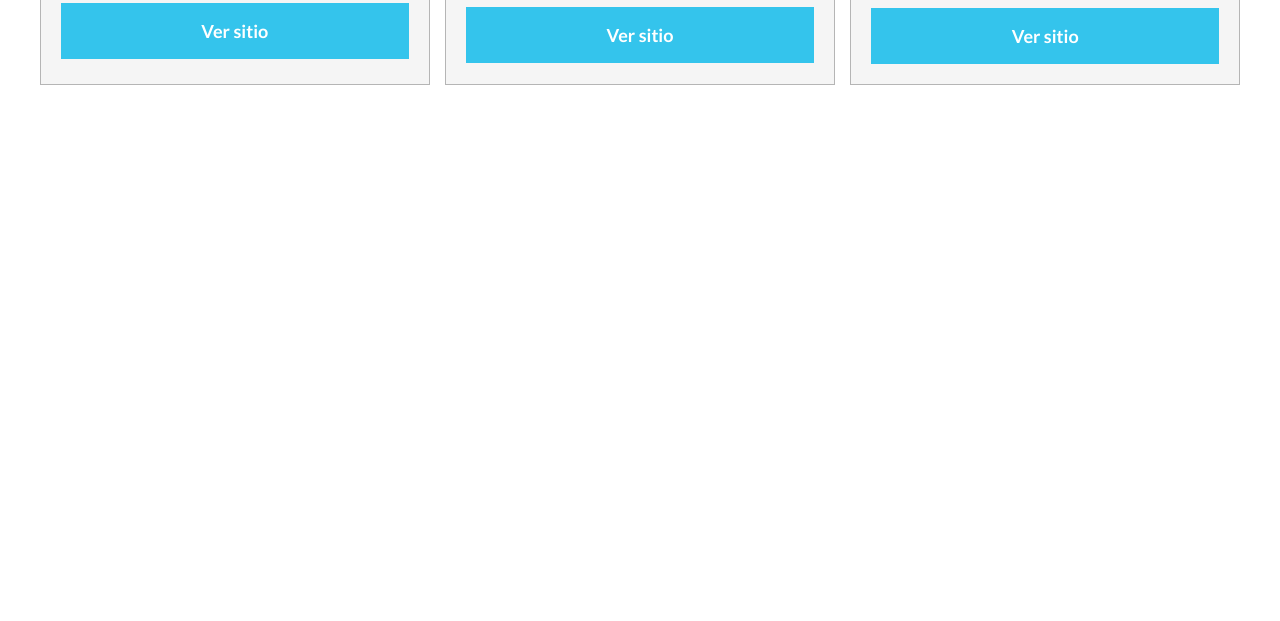
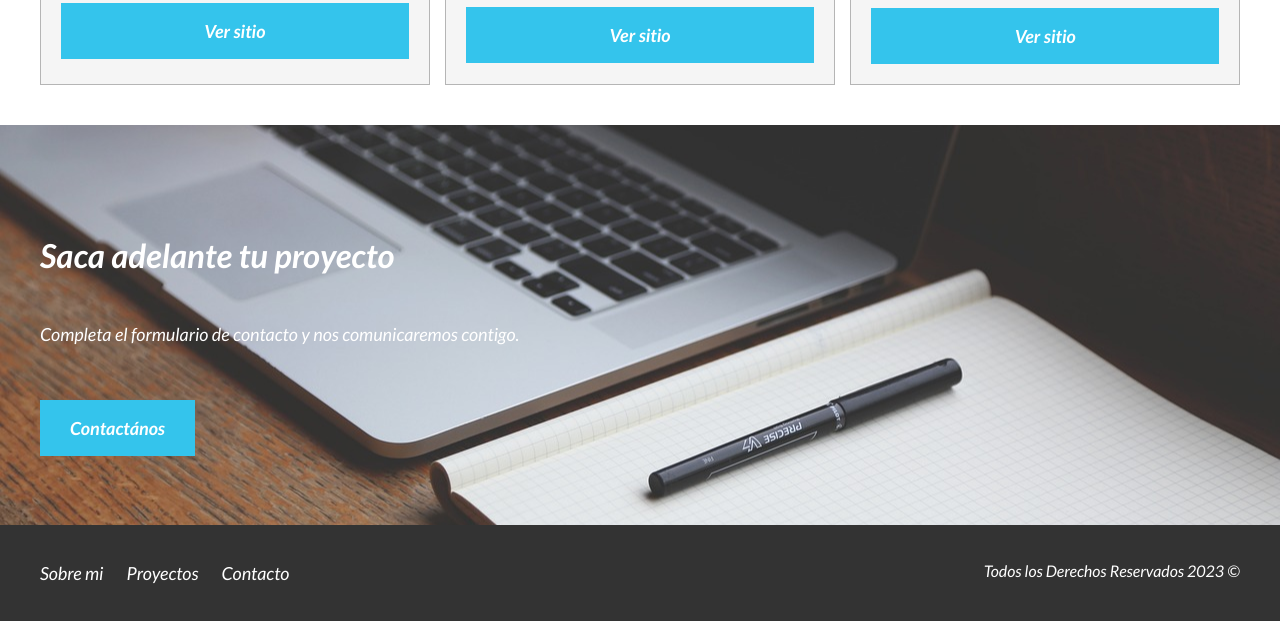
Before and after one commit to x-Ramses-x/CV_Responsive-Design, a plain HTML site: page index.html in a window 1280 px wide. Shown: the part 1867-2488 px from the top of the page. Before the commit the page ends 1992 px from the top, so only its background shows below. Drawn offline with Linux system fonts and the light colour scheme.

Commit message:
Seccion contacto & footer

```diff
--- a/css/styles.css
+++ b/css/styles.css
@@ -218,3 +218,46 @@ h4 {
 .iconos-tecnologias li img {
   margin-right: 2rem;
 }
+
+.imagen-contacto {
+  background-image: url(../img/img-contactate.jpg);
+  background-position: center center;
+  background-size: cover;
+  height: 40rem;
+  display: flex;
+  align-items: center;
+}
+.contenido-contacto {
+  flex: 0 0 95%;
+  color: #ffffff;
+}
+.contenido-contacto p {
+  font-size: 1.8rem;
+}
+
+.site-footer {
+  background-color: #333333;
+  margin: 0;
+}
+.contenedor-footer {
+  padding: 3rem 0;
+  text-align: center;
+}
+@media (min-width: 768px) {
+  .contenedor-footer {
+    display: flex;
+    justify-content: space-between;
+  }
+}
+.site-footer nav {
+  display: none;
+}
+@media (min-width: 768px) {
+  .site-footer nav {
+    display: block;
+  }
+}
+.copyright {
+  margin: 0;
+  color: #ffffff;
+}
--- a/index.html
+++ b/index.html
@@ -6,7 +6,7 @@
     <meta name="viewport" content="width=device-width, initial-scale=1.0" />
     <title>Ronnie Fields</title>
     <link
-      href="https://fonts.googleapis.com/css?family=Lato:300,400,700,900"
+      href="https://fonts.googleapis.com/css2?family=Lato:ital,wght@1,100;1,300;1,400;1,700;1,900"
       rel="stylesheet"
     />
     <link rel="stylesheet" href="/css/normalize.css" />
@@ -162,5 +162,23 @@
         </div>
       </div>
     </main>
+    <section class="imagen-contacto">
+      <div class="contenedor contenido-contacto">
+        <h2>Saca adelante tu proyecto</h2>
+        <p>Completa el formulario de contacto y nos comunicaremos contigo.</p>
+        <a href="/" class="boton boton-celeste">Contactános</a>
+      </div>
+    </section>
+
+    <footer class="site-footer seccion">
+      <div class="contenedor contenedor-footer">
+        <nav class="navegacion">
+          <a href="/">Sobre mi</a>
+          <a href="/">Proyectos</a>
+          <a href="/">Contacto</a>
+        </nav>
+        <p class="copyright">Todos los Derechos Reservados 2023 &copy;</p>
+      </div>
+    </footer>
   </body>
 </html>
```
Also changed, not shown: img/img-contactate.jpg (added).
